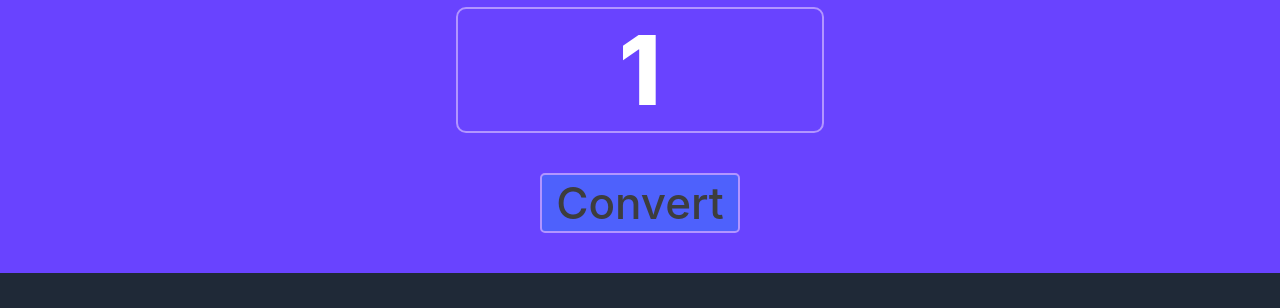
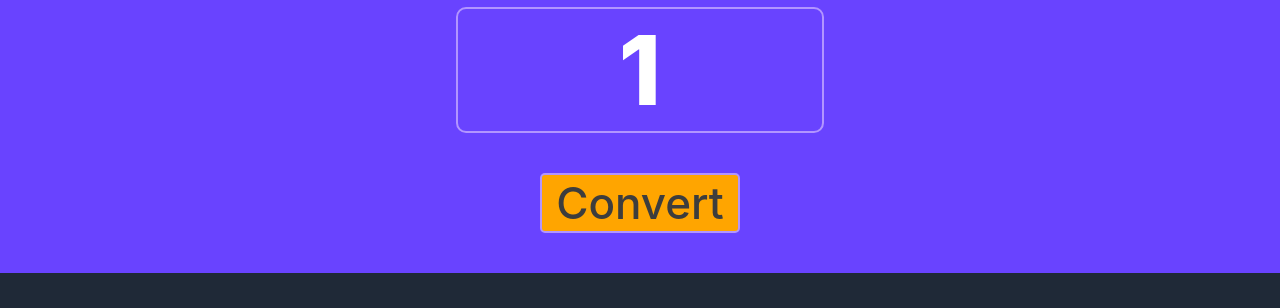
Before and after one commit to 4Furki4/Unit-Conversion, a plain HTML site: page index.html in a window 1280 px wide. Shown: the part 109-417 px from the top of the page. Drawn offline with Linux system fonts and the light colour scheme.

Commit message:
renklerde değişiklik yapıldı

```diff
--- a/index.css
+++ b/index.css
@@ -60,10 +60,10 @@ button {
     font-style: normal;
     border: 2px solid #B295FF;
     border-radius: 4px;
-    color: #000000;
+    color: #ffffffde;
     background-color: #6943FF;
     font-weight: 800;
-    font-size: 18px;
+    font-size: 19px;
     line-height: 24px;
     padding: 10px;
     height: 50px;
@@ -93,7 +93,7 @@ button:active {
     border-radius: 5px;
     margin-top: 10px;
     color: #3D3D3D;
-    background: #2a8af76e;
+    background: orange;
 /* shadow/sm */
 
     border-radius: 5px;
--- a/index.js
+++ b/index.js
@@ -13,7 +13,7 @@ const copyKiloBtn = document.getElementById("copy-kilos-btn")
 function Convert() {
 
     const input = inputEl.value
-    if (input > 0) {
+    if (input > 0) { // Input boş gelirse butonu çalıştırma
         //Length conversion
     lengthEl.innerHTML = `${input} meters = <span id="feet-conversion">${(input*3.281).toFixed(3)}</span> feet | ${input} feet = <span id="meter-conversion">${(input/3.281).toFixed(3)}</span> meters`
     //volume conversion
@@ -21,8 +21,6 @@ function Convert() {
     //mass conversion
     massEl.innerHTML = `${input} kilos = <span id="pound-conversion">${(input*2.204).toFixed(3)}</span> pounds | ${input} pounds = <span id="kilo-conversion">${(input/2.204).toFixed(3)}</span> kilos`
     }
-
-
 }
 Convert()
 
```
